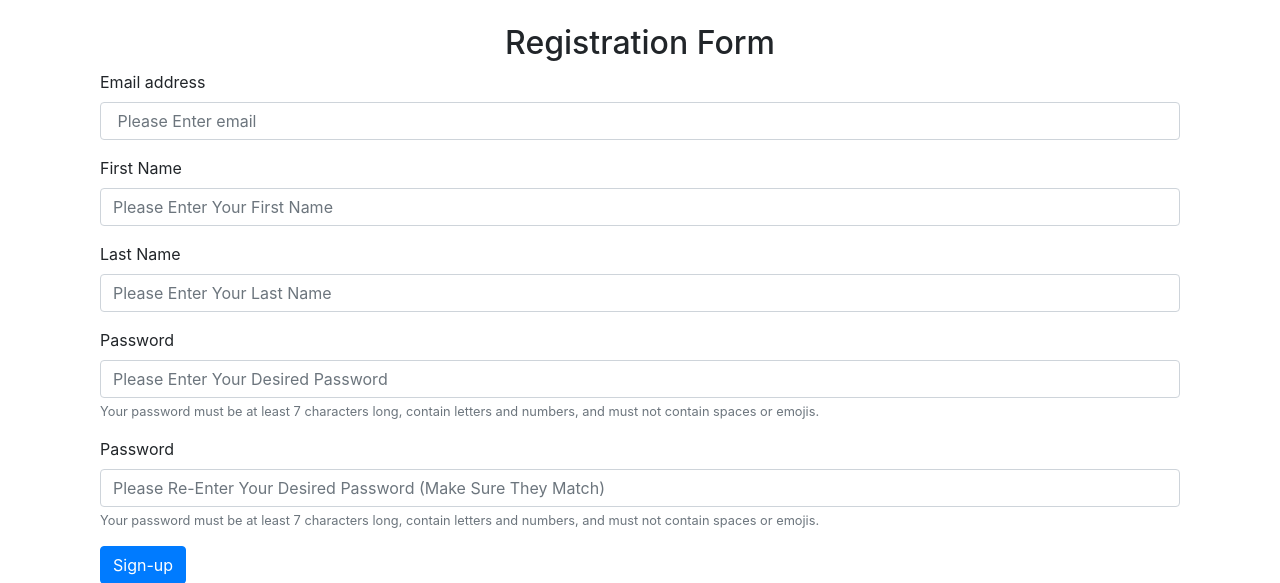
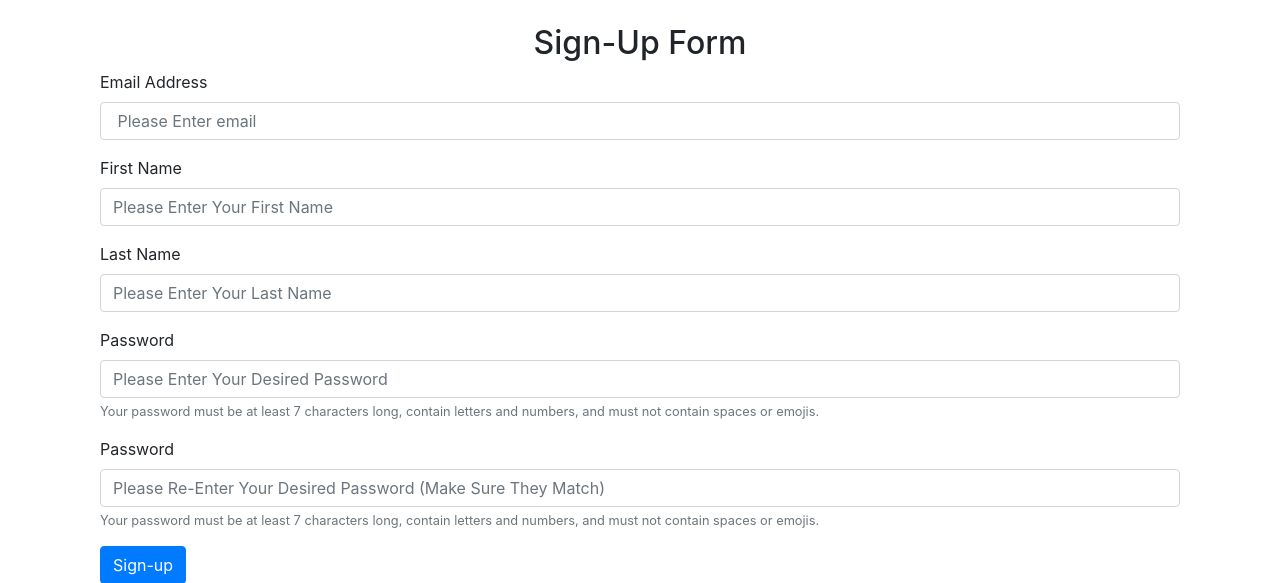
Before and after one commit to Chel-Wal/Chelsea-Wallace-CA-10584664, a Flask app: page /sign-up in a window 1280 px wide. Shown: the part 64-647 px from the top of the page. Run offline with Flask 2, Linux system fonts and the light colour scheme; some libraries are stand-ins or nearby versions.

Commit message:
More spelling mistakes corrected.

```diff
--- a/website/auth.py
+++ b/website/auth.py
@@ -1,4 +1,4 @@
-from flask import Blueprint,render_template,request,redirect,flash, url_for
+from flask import Blueprint,render_template,request,redirect,flash,url_for
 from .models import User ,Note
 from . import db
 from werkzeug.security import generate_password_hash, check_password_hash
@@ -17,13 +17,13 @@ def login():
         user = User.query.filter_by(email=email).first()
         if user :
             if check_password_hash(user.password,password):
-                flash('Logged in successfully',category="success")
+                flash('Logged In Successfully',category="success")
                 login_user(user, remember=True)
                 return redirect(url_for("views.home"))
             else:
-                flash("Incorrect Password,please try again.",category="error")
+                flash("Incorrect Password, Please Try Again.",category="error")
         else:
-            flash("Uh Oh User doesn\'t exist, Please Sign Up",category="error")
+            flash("Uh Oh User Doesn\'t Exist, Please Sign Up",category="error")
 
     return render_template("login.html",user=current_user)
 
@@ -44,24 +44,22 @@ def sign_up():
 
         user = User.query.filter_by(email=email).first()
         if user:
-            flash("Uh Oh ... User already exist",category="error")
+            flash("Uh Oh ... User Already Exist",category="error")
         else:
             if len(email) < 4 :
-                flash('email must be greater than 4 characters.' , category="error")
+                flash('Email must be greater than 4 characters.' , category="error")
             elif len(first_name) < 1:
-                flash('First Name must be greater than 1 characters.' , category="error")
+                flash('First Name must have at least 1 character.' , category="error")
             elif len(last_name) < 1:
-                flash('Last Name must be greater than 1 characters.' , category="error")
+                flash('Last Name must have at least 1 character.' , category="error")
             elif password != confirm_password:
                 flash('Oh No Your Passwords Don\'t Appear To Match.' , category="error")
             elif len(password) < 7:
                 flash(' Your password must be at least 7 characters long, contain letters and numbers, and must not contain spaces or emojis.' , category="error")
             else :
-                # adding a user to db
                 new_user = User(email=email,first_name=first_name,last_name=last_name,password=generate_password_hash(password,method="sha256"))
                 db.session.add(new_user)
                 db.session.commit()
-                # login_user(user, remember=True)
                 flash('Account Created Successfully',category='success')
                 return redirect(url_for("views.home"))
 
--- a/website/templates/details.html
+++ b/website/templates/details.html
@@ -61,7 +61,7 @@
                         <input type="password" name="pass1" class="form-control" id="recipient-name">
                     </div>
                     <div class="form-group">
-                        <label for="message-text" class="col-form-label">Confirm-password:</label>
+                        <label for="message-text" class="col-form-label">Confirm-Password:</label>
                         <input type="password" name="pass2" class="form-control" id="recipient-name">
                     </div>
                     <button type="submit" class="btn btn-primary">Change</button>
--- a/website/templates/index.html
+++ b/website/templates/index.html
@@ -11,7 +11,7 @@
 
 {% block deleteAcc %}
 <div class="form-inline mx-2 my-lg-0 ">
-    <a href="/details/{{user.id}}" class="btn btn-warning my-2 my-sm-0" type="button" id="logout">Show details</a>
+    <a href="/details/{{user.id}}" class="btn btn-warning my-2 my-sm-0" type="button" id="logout">Show Details</a>
 </div>
 {% endblock deleteAcc %}
 
@@ -36,7 +36,7 @@
                 <textarea class="form-control" rows="4" name="note"></textarea>
             </div>
         </div>
-        <button type="submit" class="btn btn-dark">Add Note</button>
+        <button type="submit" class="btn btn-info">Add Prescription Note</button>
     </form>
 </div>
 <div class="container mt-3">
--- a/website/templates/signup.html
+++ b/website/templates/signup.html
@@ -4,9 +4,9 @@
 {% block content %}
 <div class="container mt-4 ">
     <form method="POST">
-        <h2 align="center">Registration Form</h2>
+        <h2 align="center">Sign-Up Form</h2>
         <div class="form-group">
-            <label for="exampleInputEmail1">Email address</label>
+            <label for="exampleInputEmail1">Email Address</label>
             <input type="email" class="form-control" id="exampleInputEmail1" name="email" aria-describedby="emailHelp" placeholder=" Please Enter email">
         </div>
         <div class="form-group">
--- a/website/templates/update.html
+++ b/website/templates/update.html
@@ -8,10 +8,10 @@
         <input type="text" class="form-control" name="title" id="recipient-name" value="{{nu.title}}">
     </div>
     <div class="form-group">
-        <label for="message-text" class="col-form-label">Note Text:</label>
+        <label for="message-text" class="col-form-label">Prescription Note Text:</label>
         <textarea class="form-control" id="message-text" name="note">{{nu.text}}</textarea>
     </div>
-    <button type="submit" class="btn btn-primary">update</button>
+    <button type="submit" class="btn btn-primary">Update</button>
 </form>
 
 {% endblock content %}
```
Also changed, not shown: website/database.db.
